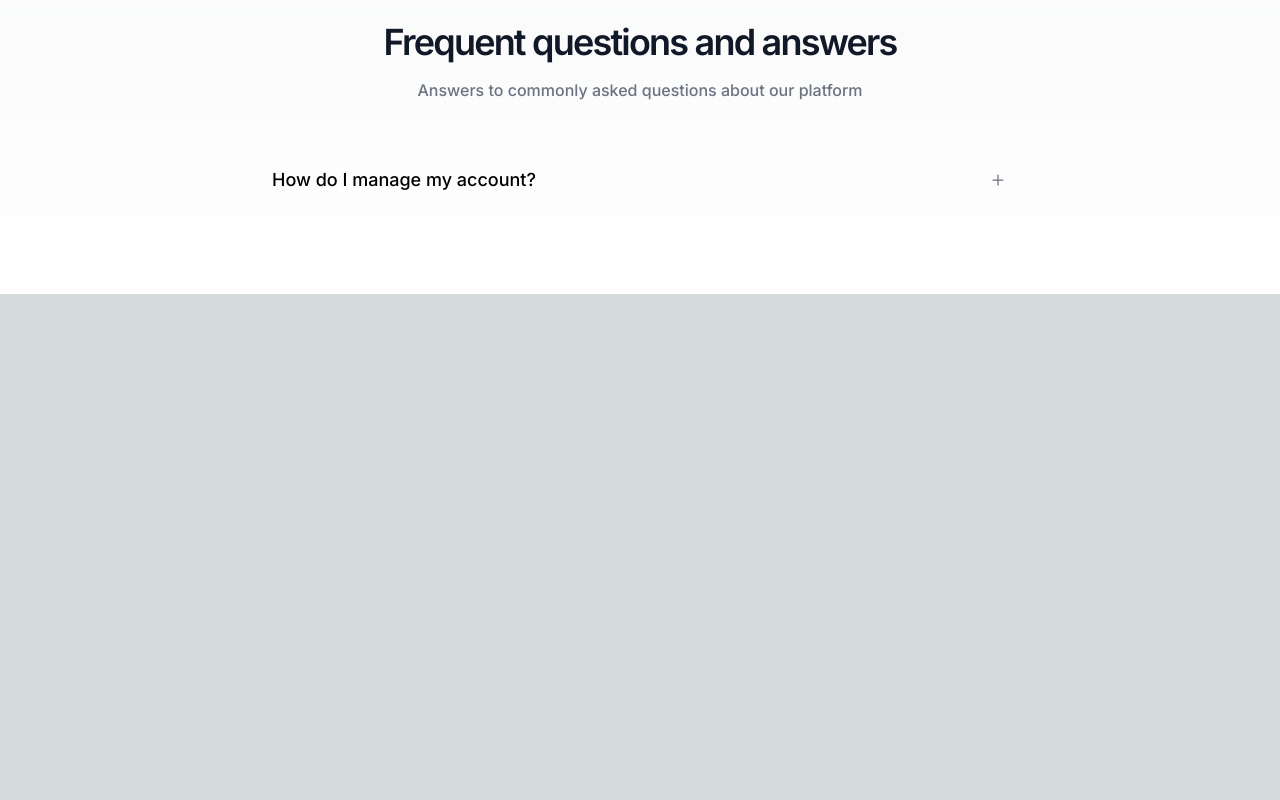
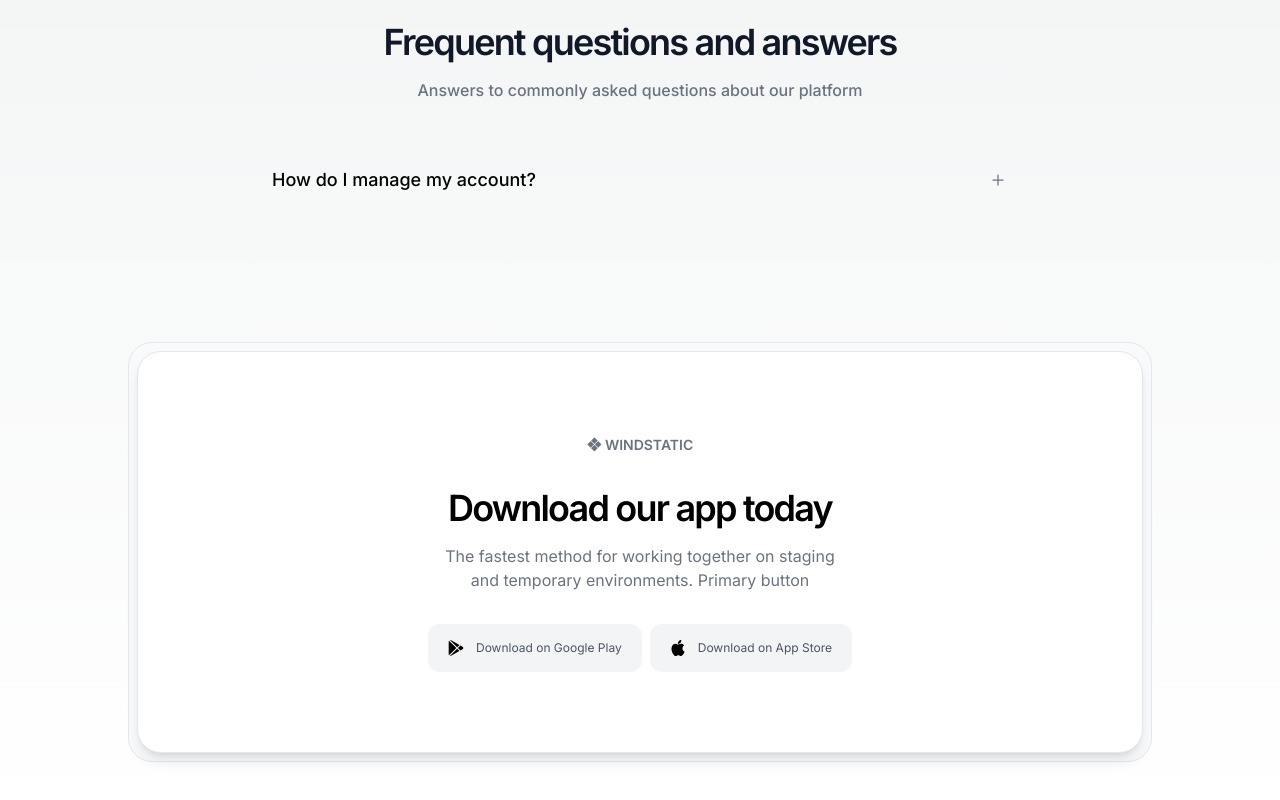
Before and after one commit to Osiris8/hiretop, a Next.js app: page / in a window 1280 px wide. Shown: the part 2250-3050 px from the top of the page. Before the commit the page ends 2544 px from the top, so only its background shows below. Built offline with nearby package versions, Linux system fonts and the light colour scheme.

Commit message:
add Cta component

```diff
--- a/app/page.js
+++ b/app/page.js
@@ -5,6 +5,7 @@
 import Feature1 from "@/components/Feature1";
 import Feature2 from "@/components/Feature2";
 import FAQSection from "@/components/Faq";
+import Cta from "@/components/Cta";
 
 export default function Home() {
   return (
@@ -15,6 +16,7 @@
       <Feature1 />
       <Feature2 />
       <FAQSection />
+      <Cta />
     </div>
   );
 }
--- /dev/null
+++ b/components/Cta.js
@@ -0,0 +1,51 @@
+"use client";
+
+export default function Cta() {
+  return (
+    <section>
+      <div class="px-8 py-12 mx-auto md:px-12 lg:px-32 max-w-7xl">
+        <div class="p-2 border bg-gray-50 rounded-3xl">
+          <div class="p-10 text-center bg-white border shadow-lg md:p-20 rounded-3xl">
+            <span class="text-sm font-semibold text-gray-500 uppercase">
+              ❖ windstatic
+            </span>
+            <p class="mt-8 text-4xl font-semibold tracking-tighter text-black">
+              Download our app today
+            </p>
+            <p class="w-1/2 mx-auto mt-4 text-base text-gray-500 text-balance">
+              The fastest method for working together on staging and temporary
+              environments. Primary button
+            </p>
+            <div class="flex flex-col items-center justify-center gap-2 mx-auto mt-8 md:flex-row">
+              <button class="inline-flex items-center justify-center w-full h-12 gap-3 px-5 py-3 bg-gray-100 md:w-auto rounded-xl hover:bg-gray-200 focus:outline-none">
+                <svg
+                  xmlns="http://www.w3.org/2000/svg"
+                  fill="currentColor"
+                  class="size-4"
+                  viewBox="0 0 512 512"
+                >
+                  <path d="M99.617 8.057a50.191 50.191 0 00-38.815-6.713l230.932 230.933 74.846-74.846L99.617 8.057zM32.139 20.116c-6.441 8.563-10.148 19.077-10.148 30.199v411.358c0 11.123 3.708 21.636 10.148 30.199l235.877-235.877L32.139 20.116zM464.261 212.087l-67.266-37.637-81.544 81.544 81.548 81.548 67.273-37.64c16.117-9.03 25.738-25.442 25.738-43.908s-9.621-34.877-25.749-43.907zM291.733 279.711L60.815 510.629c3.786.891 7.639 1.371 11.492 1.371a50.275 50.275 0 0027.31-8.07l266.965-149.372-74.849-74.847z"></path>
+                </svg>
+                <span class="text-xs text-gray-600">
+                  Download on Google Play
+                </span>
+              </button>
+              <button class="inline-flex items-center justify-center w-full h-12 gap-3 px-5 py-3 bg-gray-100 md:w-auto rounded-xl hover:bg-gray-200 focus:outline-none">
+                <svg
+                  xmlns="http://www.w3.org/2000/svg"
+                  fill="currentColor"
+                  class="size-4"
+                  viewBox="0 0 305 305"
+                >
+                  <path d="M40.74 112.12c-25.79 44.74-9.4 112.65 19.12 153.82C74.09 286.52 88.5 305 108.24 305c.37 0 .74 0 1.13-.02 9.27-.37 15.97-3.23 22.45-5.99 7.27-3.1 14.8-6.3 26.6-6.3 11.22 0 18.39 3.1 25.31 6.1 6.83 2.95 13.87 6 24.26 5.81 22.23-.41 35.88-20.35 47.92-37.94a168.18 168.18 0 0021-43l.09-.28a2.5 2.5 0 00-1.33-3.06l-.18-.08c-3.92-1.6-38.26-16.84-38.62-58.36-.34-33.74 25.76-51.6 31-54.84l.24-.15a2.5 2.5 0 00.7-3.51c-18-26.37-45.62-30.34-56.73-30.82a50.04 50.04 0 00-4.95-.24c-13.06 0-25.56 4.93-35.61 8.9-6.94 2.73-12.93 5.09-17.06 5.09-4.64 0-10.67-2.4-17.65-5.16-9.33-3.7-19.9-7.9-31.1-7.9l-.79.01c-26.03.38-50.62 15.27-64.18 38.86z"></path>
+                  <path d="M212.1 0c-15.76.64-34.67 10.35-45.97 23.58-9.6 11.13-19 29.68-16.52 48.38a2.5 2.5 0 002.29 2.17c1.06.08 2.15.12 3.23.12 15.41 0 32.04-8.52 43.4-22.25 11.94-14.5 17.99-33.1 16.16-49.77A2.52 2.52 0 00212.1 0z"></path>
+                </svg>
+                <span class="text-xs text-gray-600">Download on App Store</span>
+              </button>
+            </div>
+          </div>
+        </div>
+      </div>
+    </section>
+  );
+}
```
